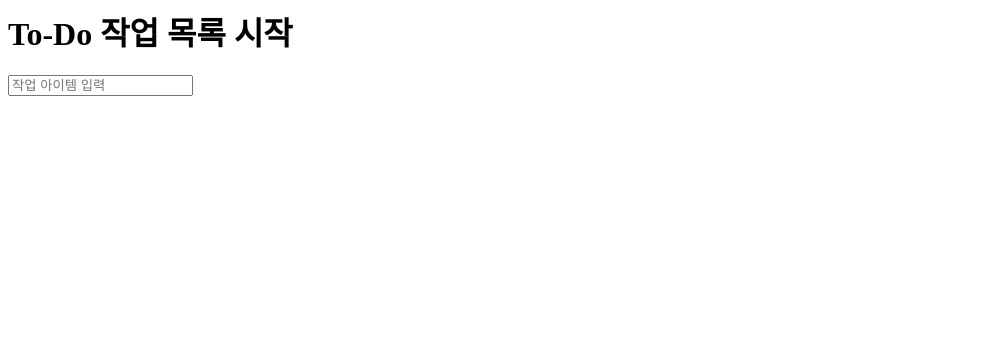
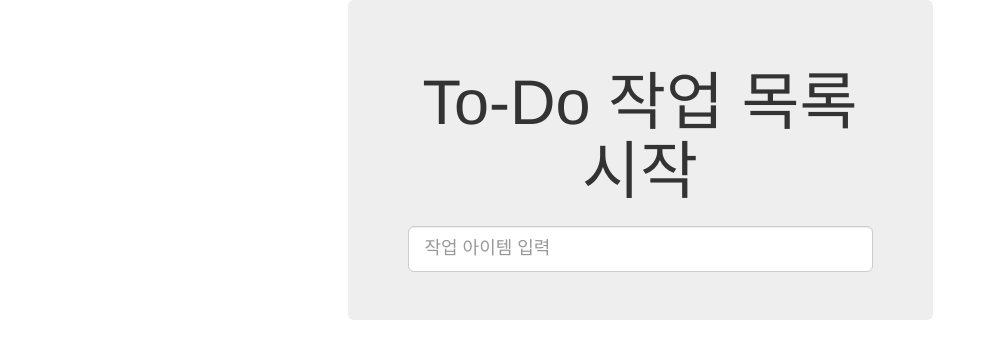
Before and after one commit to deadlylaid/TDD_Test, a Django app: page / in a window 1280 px wide. Shown: the top 359 px of the page, without its empty margins (0-988 px from the left). Run offline with Django 3.2, Linux system fonts and the light colour scheme; some libraries are stand-ins or nearby versions.

Commit message:
udpate ; use bootstrap, add base.css

```diff
--- a/superlists/functional_tests/test.py
+++ b/superlists/functional_tests/test.py
@@ -1,8 +1,8 @@
-from django.test import LiveServerTestCase
+from django.contrib.staticfiles.testing import StaticLiveServerTestCase
 from selenium import webdriver
 from selenium.webdriver.common.keys import Keys
 
-class NewVisitorTest(LiveServerTestCase):
+class NewVisitorTest(StaticLiveServerTestCase):
 
     def setUp(self):
         self.browser = webdriver.Firefox()
--- /dev/null
+++ b/superlists/lists/static/base.css
@@ -0,0 +1,3 @@
+#id_new_item{
+    margin-top: 2ex;
+}
--- a/superlists/lists/templates/base.html
+++ b/superlists/lists/templates/base.html
@@ -1,16 +1,32 @@
-<html>
+<!DOCTYPE html>
+<html lang="euc-kr">
+
   <head>
     <title>To-Do lists</title>
+    <meta name="viewport" content="width=device-width, initial-scale=1.0">
+    <link href="/static/bootstrap/css/bootstrap.min.css" rel="stylesheet" media="screen">
+    <link href="/static/base.css" rel="stylesheet" media="screen">
   </head>
 
   <body>
+    <div class="container">
+      <div class="row">
+        <div class="col-md-6 col-md-offset-3 jumbotron">
+          <div class="text-center">
             <h1>{% block header_text %}{% endblock %}</h1>
             <form method="POST" action="{% block form_action %}{% endblock %}">
-      <input name="item_text" id="id_new_item" placeholder="작업 아이템 입력" />
+              <input name="item_text" id="id_new_item" class="form-control input-lg"placeholder="작업 아이템 입력" />
               {% csrf_token %}
-
             </form>
+          </div>
+        </div>
+      </div>
+    </div>
+    <div class="row">
+      <div class="col-md-6 col-md-offset-3">
         {% block table %}
         {% endblock %}
+      </div>
+    </div>
   </body>
 </html>
--- a/superlists/lists/templates/list.html
+++ b/superlists/lists/templates/list.html
@@ -5,7 +5,7 @@
 {% block form_action %}/lists/{{ list.id }}/add_item{% endblock %}
 
 {% block table %}
-  <table id="id_list_table">
+  <table id="id_list_table" class="table">
     {% for item in list.item_set.all %}
     <tr>
       <td>
```
Lines whose indentation alone changed are shown as unchanged.
